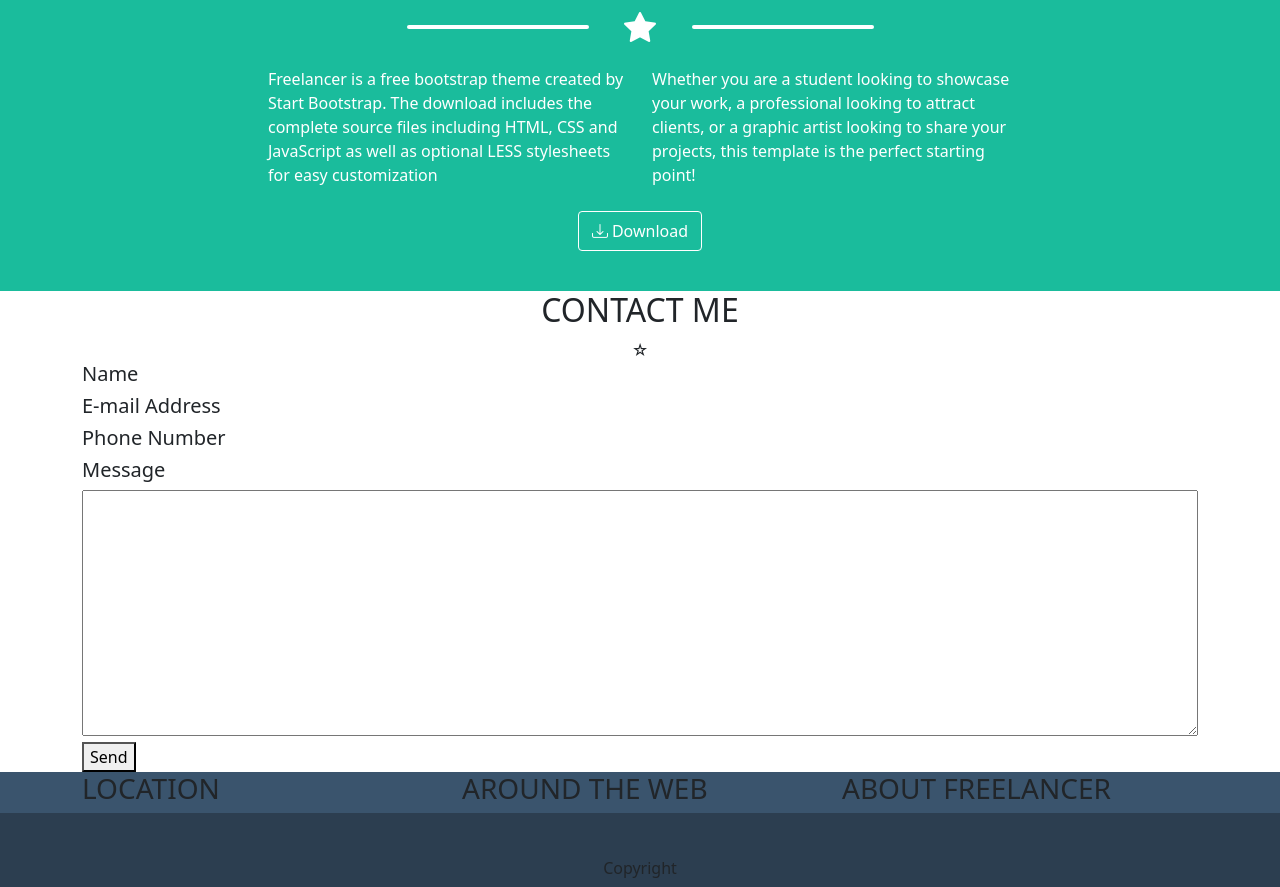
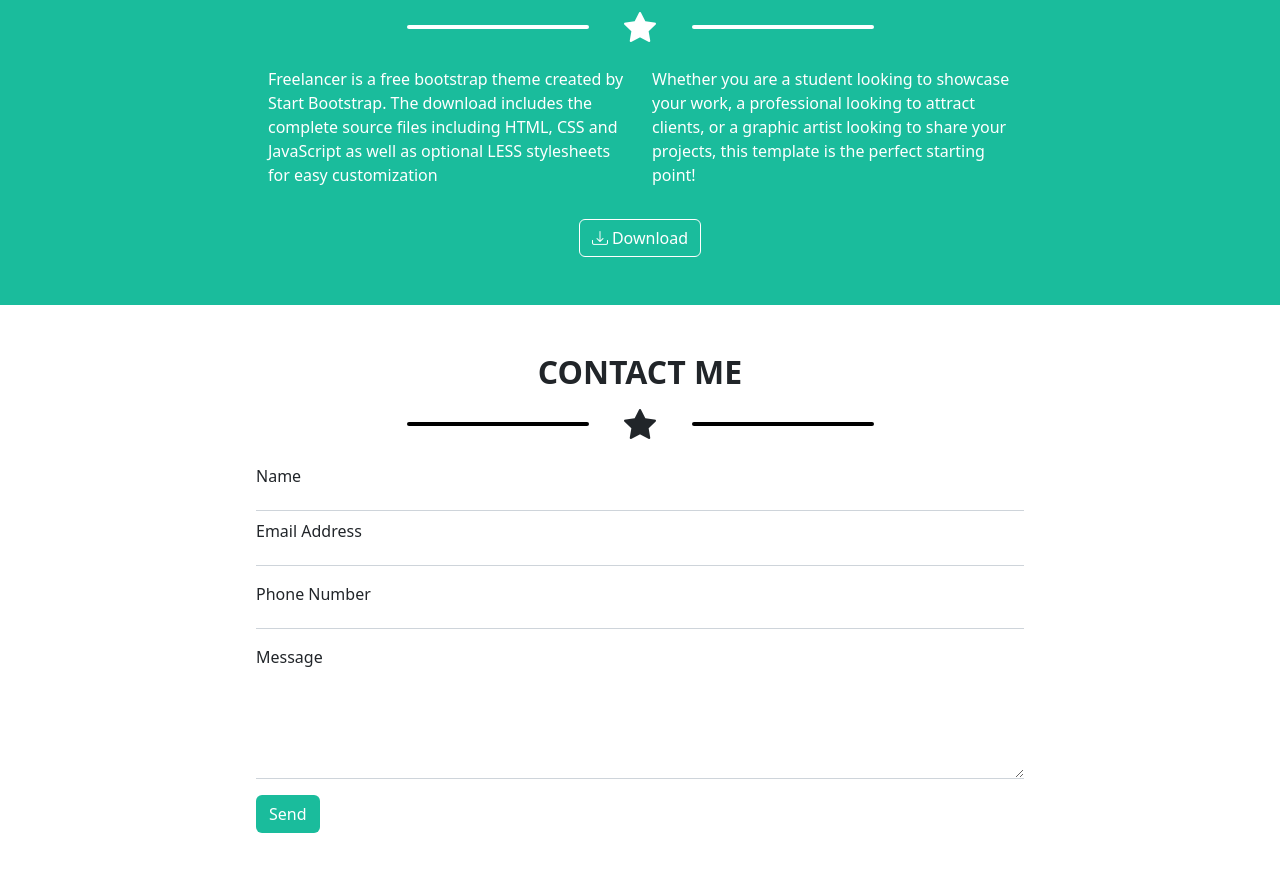
Before and after one commit to mlietti1/html-css-bootstrap-freelancer, a plain HTML site: page index.html in a window 1280 px wide. Shown: the part 1413-2300 px from the top of the page. Drawn offline with nearby package versions, Linux system fonts and the light colour scheme.

Commit message:
contact me

```diff
--- a/css/style.css
+++ b/css/style.css
@@ -41,11 +41,8 @@ button.navbar-toggler {
 }
 
 .about .mc-btn {
-    text-decoration: none;
     color: white;
     border: 1px solid white;
-    border-radius: 4px;
-    padding: 0.5rem 0.8rem;
 }
 
 .about .mc-btn i {
@@ -58,6 +55,21 @@ button.navbar-toggler {
     border: 1px solid #2c3e50;
 }
 
+.contact input, .contact textarea {
+    border-radius: 0;
+    border-top: 0;
+    border-left: 0;
+    border-right: 0;
+}
+
+.contact textarea {
+    height: 110px;
+}
+
+.contact .btn-send {
+    background-color: #1abc9c;
+    color: white;
+}
 
 footer {
     background-color: #2c3e50;
--- a/index.html
+++ b/index.html
@@ -141,36 +141,51 @@
 				</div>
             </div>
             <div class="container text-center">
-				<a class="mc-btn" href="#"><i class="bi bi-download"></i>Download</a>
+				<a class="mc-btn btn" href="#"><i class="bi bi-download"></i>Download</a>
 			</div>
         </section>
 
-        <section class="contact">
-            <h2 class="text-center">CONTACT ME</h2>
-            <div class="text-center">&star;</div>
-            <div class="container contact-info">
+        <section class="contact py-5">
+            <div class="container text-center">
 				<div class="row">
-                    <div class="col-12">
-                        <h5>Name</h5>
+					<h2 class="text-uppercase fw-semibold">contact me</h2>
 				</div>
-                    <div class="col-12">
-                        <h5>E-mail Address</h5>
+				<div class="row star justify-content-center">
+					<div class="col-2 p-1 d-flex align-items-center">
+						<div class="line"></div>
 					</div>
-                    <div class="col-12">
-                        <h5>Phone Number</h5>
+					<div class="col-1 p-0">
+						<i class="bi bi-star-fill"></i>
 					</div>
-                    <div class="col-12">
-                        <h5>Message</h5>
-                        <textarea name="message" id="message" rows="10"></textarea>
-                    </div>
-                    <div class="col-12">
-                        <button>Send</button>
+					<div class="col-2 p-1 d-flex align-items-center">
+						<div class="line"></div>
 					</div>
 				</div>
 			</div>
+			<div class="mc-container my-3">
+				<form>
+					<div class="mb-2">
+						<label for="name" class="form-label m-0">Name</label>
+						<input type="text" class="form-control lh-1 p-0" id="name">
+					</div>
+					<div class="mb-3">
+						<label for="email" class="form-label m-0">Email Address</label>
+						<input type="email" class="form-control lh-1 p-0" id="email">
+					</div>
+					<div class="mb-3">
+						<label for="number" class="form-label m-0">Phone Number</label>
+						<input type="text" class="form-control lh-1 p-0" id="number">
+					</div>
+					<div class="mb-3">
+						<label for="message" class="form-label m-0">Message</label>
+						<textarea class="form-control p-0 lh-1" id="message" rows="3"></textarea>
+					</div>
+					<a class="btn btn-send" href="#">Send</a>
+				</form>
+			</div>
         </section>
 
-        <section class="cta">
+        <section class="cta py-5">
             <div class="container-sm cta-info">
                 <div class="row">
                     <div class="col-sm-12 col-md-4">
```
Lines whose indentation alone changed are shown as unchanged.
